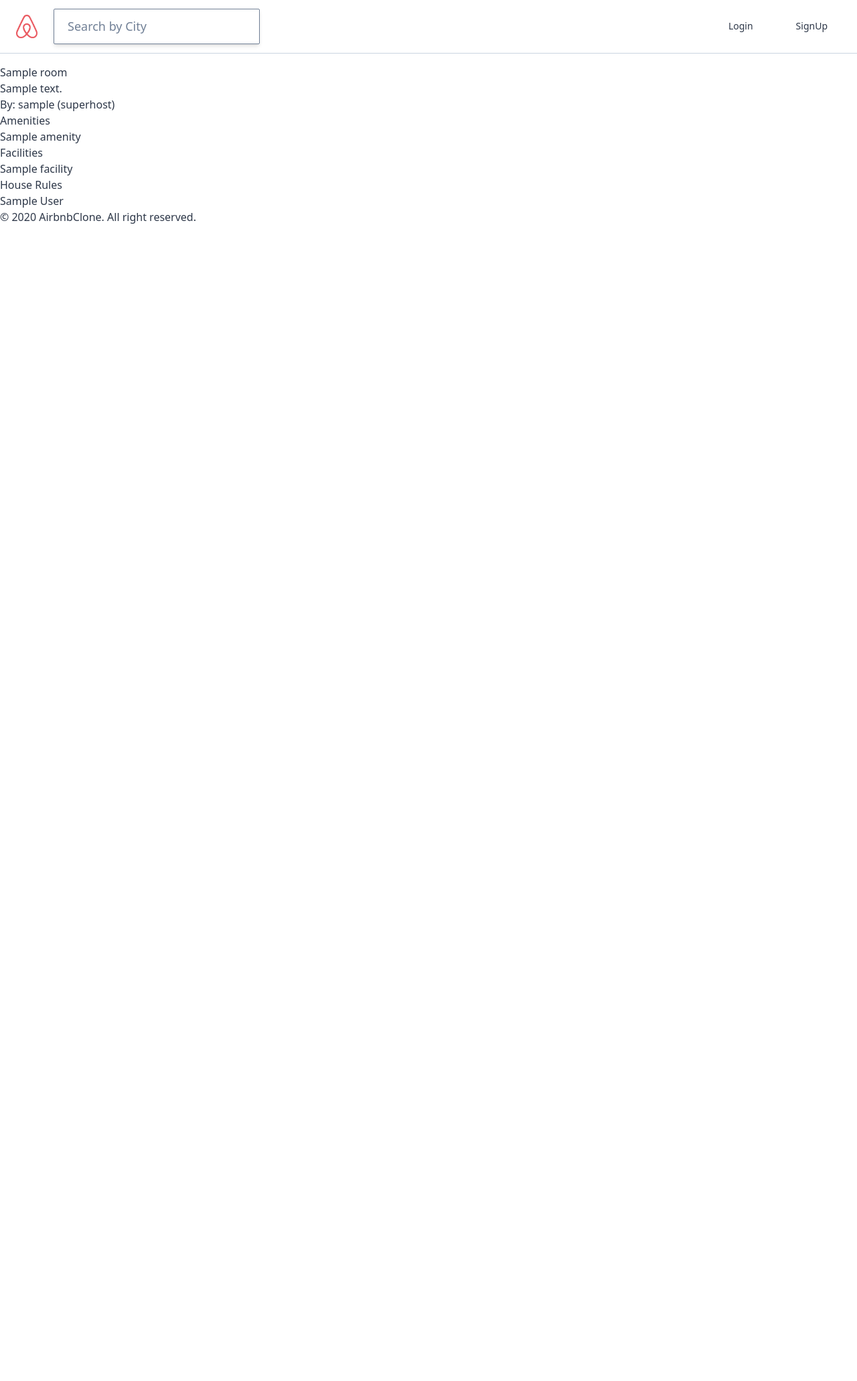
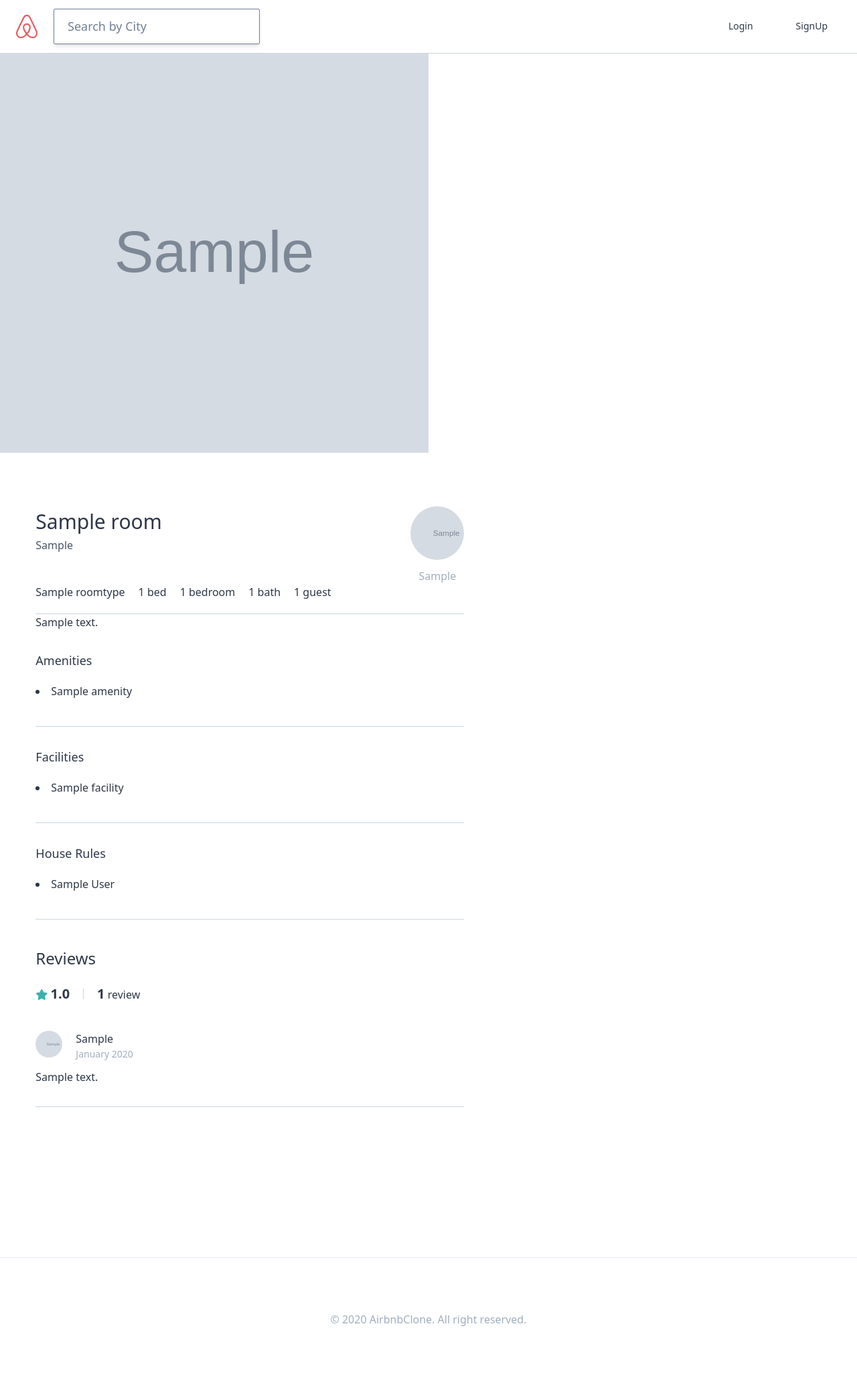
Before and after one commit to seungjinhan/airbnb_clone_django, a Django app: page /rooms/1 in a window 1280 px wide. Shown: the whole page at 67% size. Before the commit the page ends 334 px from the top, so only its background shows below. Run offline with Django 3.2, Linux system fonts and the light colour scheme; tables that the repository leaves empty hold one stand-in row (values such as "Sample post"); grey boxes marked "Sample" are stand-in pictures; style sheets or scripts are compiled from the project's sources; some libraries are stand-ins or nearby versions.

Commit message:
'room_detail'

```diff
--- a/rooms/models.py
+++ b/rooms/models.py
@@ -115,3 +115,7 @@ class Room(core_models.TimeStampedModel):
     def first_photo(self):
         photo, = self.photos.all()[:1]
         return photo.file.url
+
+    def get_next_four_photos(self):
+        photos = self.photos.all()[1:5]
+        return photos
--- a/templates/mixins/user_avatar.html
+++ b/templates/mixins/user_avatar.html
@@ -1,8 +1,9 @@
 {% if user.avatar %}
-<div class="h-20 w-20 rounded-full bg-cover" style="background-image: url({{user.avatar.url}});">
+<div class="{{h_and_w|default:'h-20 w-20'}} rounded-full bg-cover" style="background-image: url({{user.avatar.url}});">
 </div>
 {% else %}
-<div class="h-20 w-20 bg-gray-700 rounded-full text-white flex justify-center items-center overflow-hidden">
-    <span class="text-3xl">{{user.first_name|first}}</span>
+<div
+    class="{{h_and_w|default:'h-20 w-20'}} bg-gray-700 rounded-full text-white flex justify-center items-center overflow-hidden">
+    <span class="{{text|default:'text-3xl'}}>{{user.first_name|first}}</span>
 </div>
 {% endif %}
--- a/templates/rooms/room_detail.html
+++ b/templates/rooms/room_detail.html
@@ -4,33 +4,91 @@
 {% endblock page_title %}
 
 {% block content %}
-<div>
-    <h1>{{room.name}}</h1>
-    <h3>{{room.description}}</h3>
+
+<div class="-mt-5 container max-w-full h-75vh flex mb-20">
+    <div class="h-full w-1/2 bg-center bg-cover" style="background-image: url({{room.first_photo}});"></div>
+    <div class="h-full w-1/2 flex flex-wrap">
+        {% for p in room.get_next_four_photos %}
+        <div style="background-image: url({{p.file.url}})"
+            class="w-1/2 h-auto bg-cover bg-center border border-gray-500">
+        </div>
+        {% endfor %}
+
+    </div>
 </div>
-<div>
-    <h2>
-        By: <a href="{{room.host.get_absolute_url}}">{{room.host.username}}</a>
-        {% if room.host.superhost %}
-        (superhost)
-        {% endif %}
-    </h2>
-    <h3>Amenities</h3>
-    <ul>
-        {% for a in room.amenities.all %}
-        <li>{{a}}</li>
-        {% endfor %}
-    </ul>
-    <h3>Facilities</h3>
-    <ul>
-        {% for a in room.facilities.all %}
-        <li>{{a}}</li>
-        {% endfor %}
-    </ul>
-    <h3>House Rules</h3>
-    <ul>
-        {% for a in room.house_rules.all %}
-        <li>{{a}}</li>
-        {% endfor %}
-    </ul>
-</div {% endblock content %}
+
+<div class="container mx-auto flex justify-around pb-56">
+    <div class="w-1/2">
+        <div class="flex justify-between">
+            <div class="mb-5">
+                <h4 class="text-3xl font-medium mb-px">{{room.name}}</h4>
+                <span class="text-gray-700 font-light">{{room.city}}</span>
+            </div>
+            <a href="{{room.host.get_absolute_url}}" class="flex flex-col items-center">
+                {% include "mixins/user_avatar.html" with user=room.host %}
+                <span class="mt-3 text-gray-500">{{room.host.first_name}}</span>
+            </a>
+        </div>
+        <div class="flex border-b border-gray-400 pb-5">
+            <span class="mr-5">{{room.room_type}}</span></span>
+            <span class="mr-5">{{room.beds}} bed{{room.beds|pluralize}}</span></span>
+            <span class="mr-5">{{room.bedrooms}} bedroom{{room.bedrooms|pluralize}}</span></span>
+            <span class="mr-5">{{room.baths}} bath{{room.baths|pluralize}}</span></span>
+            <span class="mr-5">{{room.guests}} guest{{room.guests|pluralize}}</span></span>
+        </div>
+        <p>
+            {{room.description}}
+        </p>
+        <div class="border-section">
+            <h4 class="font-medium text-lg mb-5">Amenities</h4>
+            {% for a in room.amenities.all %}
+            <li class="mb-2">{{a}}</li>
+            {% endfor %}
+        </div>
+        <div class="border-section">
+            <h4 class="font-medium text-lg mb-5">Facilities</h4>
+            {% for a in room.facilities.all %}
+            <li class="mb-2">{{a}}</li>
+            {% endfor %}
+        </div>
+        <div class="border-section">
+            <h4 class="font-medium text-lg mb-5">House Rules</h4>
+            {% for a in room.house_rules.all %}
+            <li class="mb-2">{{a}}</li>
+            {% endfor %}
+        </div>
+        <div class="mt-10">
+            <h4 class="font-medium text-2xl mb-5">Reviews</h4>
+            <div class="flex items-center">
+                <div>
+                    <i class="fas fa-star text-teal-500"></i>
+                    <span class="font-bold text-xl">{{room.total_rating}}</span>
+                </div>
+                <div class="h-4 w-px bg-gray-400 mx-5"></div>
+                <div>
+                    <span class="font-bold text-xl">{{room.reviews.count}}</span>
+                    <span>review{{room.reviews.count|pluralize}}</span>
+                </div>
+            </div>
+            <div class="mt-10">
+                {% for rv in room.reviews.all %}
+                <div class="border-section">
+                    <div class="mb-3 flex">
+                        <div>
+                            {% include 'mixins/user_avatar.html' with user=rv.user h_and_w='w-10 h-10' text='text-xl'%}
+                        </div>
+                        <div class="flex flex-col ml-5">
+                            <span class="font-medium">{{rv.user.first_name}}</span>
+                            <span class="text-sm text-gray-500">{{rv.created|date:'F Y'}}</span>
+                        </div>
+                    </div>
+                    <p>{{rv.review}}</p>
+                </div>
+                {% endfor %}
+            </div>
+        </div>
+    </div>
+    <div class="w-1/3"></div>
+</div>
+
+{% endblock content %}
```
